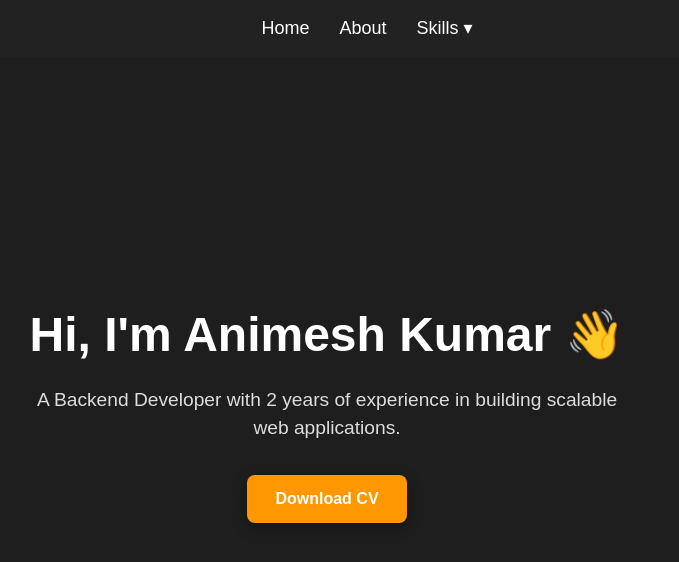
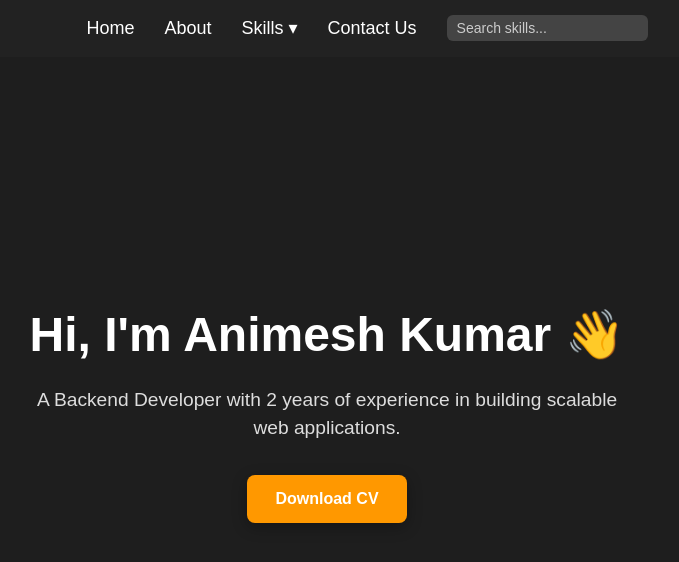
Before and after one commit to AnimeshTaff/updateskills, a React (Vite) app in the folder portfolio/: page / in a window 1280 px wide. Shown: the top 562 px of the page, without its empty margins (313-992 px from the left). Built offline with nearby package versions, Linux system fonts and the light colour scheme.

Commit message:
added search functionality

```diff
--- a/portfolio/src/components/Navbar.css
+++ b/portfolio/src/components/Navbar.css
@@ -83,3 +83,52 @@
   visibility: visible;
   transform: translateY(0);
 }
+
+/* Navbar search input */
+.navbar-search {
+  padding: 5px 10px;
+  border-radius: 6px;
+  border: none;
+  outline: none;
+  font-size: 14px;
+  background: #444;
+  color: white;
+}
+
+.navbar-search::placeholder {
+  color: #ccc;
+}
+
+/* Optional: change background on focus */
+.navbar-search:focus {
+  background: #555;
+}
+/* Container for search results */
+.navbar-search-container {
+  position: relative;
+}
+
+.search-results {
+  position: absolute;
+  top: 100%;
+  left: 0;
+  width: 200px; /* Adjust as needed */
+  background: #333;
+  border-radius: 6px;
+  margin-top: 5px;
+  padding: 5px 0;
+  list-style: none;
+  z-index: 1000;
+}
+
+.search-results li {
+  padding: 5px 10px;
+  cursor: pointer;
+  color: white;
+  white-space: nowrap;
+}
+
+.search-results li:hover {
+  background: #444;
+  color: #ff9800;
+}
--- a/portfolio/src/components/Navbar.jsx
+++ b/portfolio/src/components/Navbar.jsx
@@ -1,8 +1,39 @@
-import React from "react";
-import { Link } from "react-router-dom";
+import React, { useState } from "react";
+import { Link, useNavigate } from "react-router-dom";
 import "./Navbar.css";
 
 function Navbar() {
+  const [searchTerm, setSearchTerm] = useState("");
+  const [showResults, setShowResults] = useState(false);
+
+  const navigate = useNavigate();
+
+  const skills = [
+    { name: "Prisma", path: "/prisma" },
+    { name: "Redis", path: "/redis" },
+    { name: "WordPress", path: "/wordpress" },
+    { name: "GitHub", path: "/github" },
+    { name: "Strapi", path: "/strapi" },
+    { name: "Shopify", path: "/shopify" },
+    { name: "Node.js", path: "/nodejs" },
+    { name: "HTML & CSS", path: "/htmlcss" },
+    { name: "React Basics", path: "/react" },
+  ];
+
+  // Filter skills based on search term (min 3 letters)
+  const filteredSkills =
+    searchTerm.trim().length >= 3
+      ? skills.filter(skill =>
+          skill.name.toLowerCase().includes(searchTerm.toLowerCase().trim())
+        )
+      : [];
+
+  const handleSelect = path => {
+    navigate(path); // Navigate to selected skill page
+    setSearchTerm(""); // Clear search box
+    setShowResults(false); // Hide results
+  };
+
   return (
     <nav className="navbar">
       <ul>
@@ -17,16 +48,47 @@ function Navbar() {
         <li className="dropdown">
           <span>Skills ▾</span>
           <ul className="dropdown-menu">
-            <li><Link to="/prisma">Prisma</Link></li>
-            <li><Link to="/redis">Redis</Link></li>
-            <li><Link to="/wordpress">WordPress</Link></li>
-            <li><Link to="/github">GitHub</Link></li>
-            <li><Link to="/strapi">Strapi</Link></li>
-            <li><Link to="/shopify">Shopify</Link></li>
-            <li><Link to="/nodejs">Node.js</Link></li>
-            <li><Link to="/htmlcss">HTML & CSS</Link></li>
-            <li><Link to="/react">React Basics</Link></li>
+            {skills.map(skill => (
+              <li key={skill.name}>
+                <Link to={skill.path}>{skill.name}</Link>
+              </li>
+            ))}
           </ul>
+        </li>
+
+        {/* Contact Us */}
+        <li>
+          <Link to="/contact">Contact Us</Link>
+        </li>
+
+        {/* Search */}
+        <li className="navbar-search-container">
+          <input
+            type="text"
+            placeholder="Search skills..."
+            className="navbar-search"
+            value={searchTerm}
+            onChange={e => {
+              setSearchTerm(e.target.value);
+              setShowResults(e.target.value.trim().length >= 3);
+            }}
+          />
+          {showResults && (
+            <ul className="search-results">
+              {filteredSkills.length > 0 ? (
+                filteredSkills.map(skill => (
+                  <li
+                    key={skill.name}
+                    onClick={() => handleSelect(skill.path)}
+                  >
+                    {skill.name}
+                  </li>
+                ))
+              ) : (
+                <li>No results found</li>
+              )}
+            </ul>
+          )}
         </li>
       </ul>
     </nav>
```
